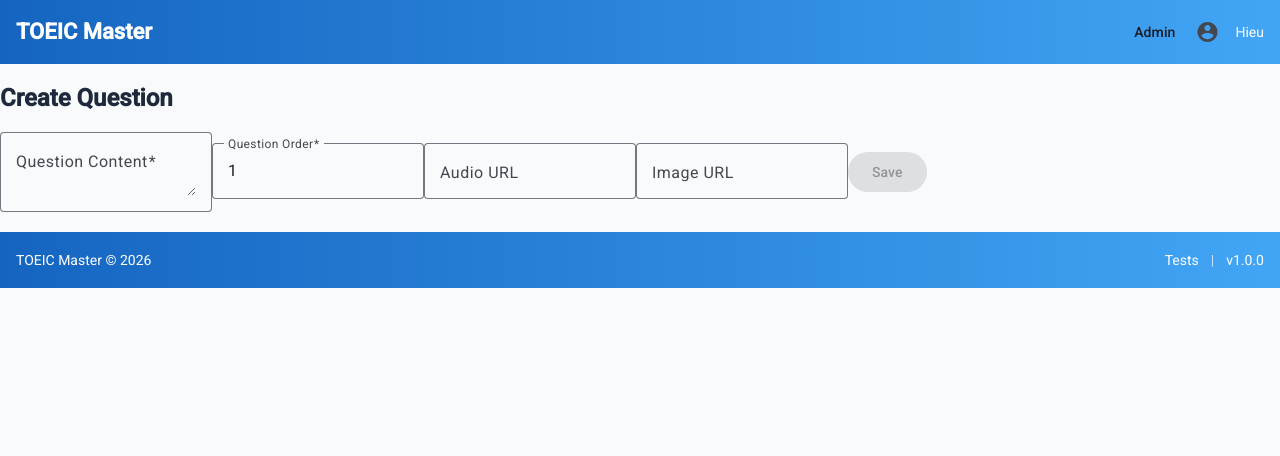
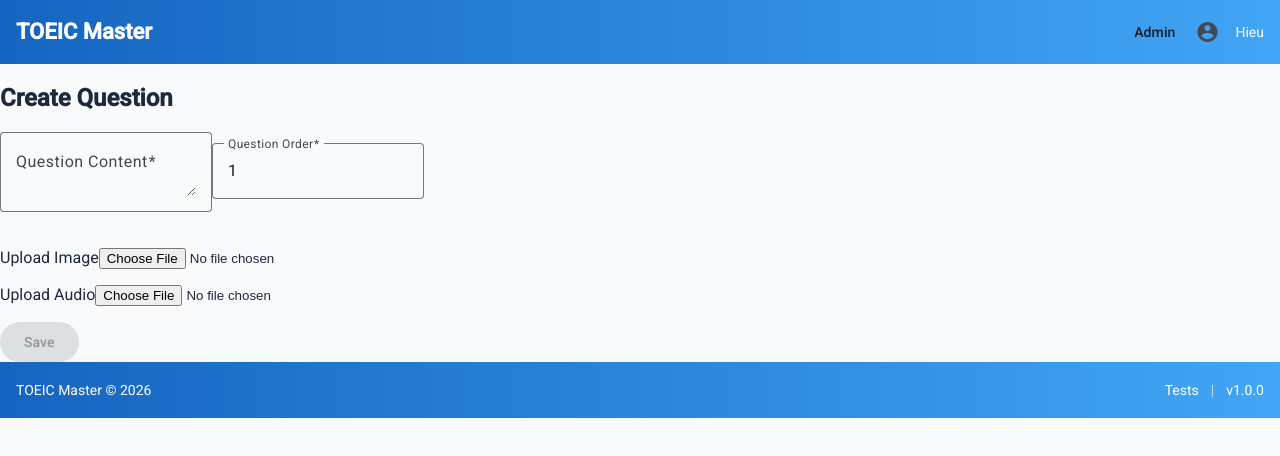
Before and after one commit to hieund20/toeic-practice-fe, an Angular app: page /admin/parts/1/questions/create in a window 1280 px wide. Shown: the top 456 px of the page. Built offline with nearby package versions, Linux system fonts and the light colour scheme.

Commit message:
add upload image and audio feature

```diff
--- a/src/app/features/admin/question-form/question-form.component.css
+++ b/src/app/features/admin/question-form/question-form.component.css
@@ -0,0 +1,14 @@
+.upload-section {
+  margin: 16px 0;
+}
+
+.preview-image {
+  max-width: 300px;
+  margin: 12px 0;
+  border-radius: 8px;
+}
+
+audio {
+  width: 100%;
+  margin: 12px 0;
+}
--- a/src/app/features/admin/question-form/question-form.component.html
+++ b/src/app/features/admin/question-form/question-form.component.html
@@ -4,33 +4,58 @@
   </h2>
 
   <form [formGroup]="form">
-    <mat-form-field appearance="outline">
+    <!-- Content -->
+    <mat-form-field appearance="outline" class="full-width">
       <mat-label>Question Content</mat-label>
+
       <textarea matInput formControlName="content"> </textarea>
     </mat-form-field>
 
-    <mat-form-field appearance="outline">
+    <!-- Question order -->
+    <mat-form-field appearance="outline" class="full-width">
       <mat-label>Question Order</mat-label>
+
       <input matInput type="number" formControlName="questionOrder" />
     </mat-form-field>
 
-    <mat-form-field appearance="outline">
-      <mat-label>Audio URL</mat-label>
-      <input matInput formControlName="audioUrl" />
-    </mat-form-field>
+    <!-- Upload image -->
+    <div class="upload-section">
+      <label>Upload Image</label>
 
-    <mat-form-field appearance="outline">
-      <mat-label>Image URL</mat-label>
-      <input matInput formControlName="imageUrl" />
-    </mat-form-field>
+      <input type="file" accept="image/*" (change)="uploadImage($event)" />
+    </div>
 
+    <!-- Image preview -->
+    <img
+      *ngIf="form.value.imageUrl"
+      [src]="form.value.imageUrl"
+      class="preview-image"
+    />
+
+    <!-- Upload audio -->
+    <div class="upload-section">
+      <label>Upload Audio</label>
+
+      <input type="file" accept="audio/*" (change)="uploadAudio($event)" />
+    </div>
+
+    <!-- Audio preview -->
+    <audio
+      *ngIf="form.value.audioUrl"
+      controls
+      [src]="form.value.audioUrl"
+    ></audio>
+
+    <!-- Save -->
+    <div class="actions">
       <button
         mat-raised-button
         color="primary"
-      [disabled]="form.invalid"
+        [disabled]="form.invalid || isUploadingImage || isUploadingAudio"
         (click)="save()"
       >
-      Save
+        {{ isUploadingImage || isUploadingAudio ? "Uploading..." : "Save" }}
       </button>
+    </div>
   </form>
 </div>
--- a/src/app/features/admin/question-form/question-form.component.ts
+++ b/src/app/features/admin/question-form/question-form.component.ts
@@ -1,6 +1,11 @@
 import { CommonModule } from '@angular/common';
 import { Component, OnInit } from '@angular/core';
-import { FormBuilder, FormGroup, ReactiveFormsModule, Validators } from '@angular/forms';
+import {
+  FormBuilder,
+  FormGroup,
+  ReactiveFormsModule,
+  Validators,
+} from '@angular/forms';
 import { MatButtonModule } from '@angular/material/button';
 import { MatFormFieldModule } from '@angular/material/form-field';
 import { MatInputModule } from '@angular/material/input';
@@ -24,6 +29,9 @@ export class QuestionFormComponent implements OnInit {
 
   partId?: string;
   questionId?: string;
+
+  isUploadingImage = false;
+  isUploadingAudio = false;
 
   constructor(
     private fb: FormBuilder,
@@ -51,6 +59,7 @@ export class QuestionFormComponent implements OnInit {
 
   loadQuestion() {
     this.testService.getQuestionById(this.questionId!).subscribe((res: any) => {
+      this.partId = res.testPartId;
       this.form.patchValue(res);
     });
   }
@@ -75,6 +84,47 @@ export class QuestionFormComponent implements OnInit {
   }
 
   goBack() {
+    console.log(this.partId);
+    if (!this.partId) return;
+
     this.router.navigate(['/admin/parts', this.partId, 'questions']);
   }
+
+  uploadImage(event: any) {
+    const file = event.target.files[0];
+
+    if (!file) return;
+
+    this.isUploadingImage = true;
+
+    this.testService.uploadImage(file).subscribe({
+      next: (res: any) => {
+        this.form.patchValue({
+          imageUrl: res.url,
+        });
+      },
+      complete: () => {
+        this.isUploadingImage = false;
+      },
+    });
+  }
+
+  uploadAudio(event: any) {
+    const file = event.target.files[0];
+
+    if (!file) return;
+
+    this.isUploadingAudio = true;
+
+    this.testService.uploadAudio(file).subscribe({
+      next: (res: any) => {
+        this.form.patchValue({
+          audioUrl: res.url,
+        });
+      },
+      complete: () => {
+        this.isUploadingAudio = false;
+      },
+    });
+  }
 }
--- a/src/app/features/test/test-detail/test-detail.component.html
+++ b/src/app/features/test/test-detail/test-detail.component.html
@@ -46,6 +46,23 @@
         <div class="question-section">
           <h3>Question {{ currentIndex + 1 }}</h3>
 
+          <!-- Question Audio -->
+          <audio
+            *ngIf="currentQuestion.audioUrl"
+            controls
+            [src]="currentQuestion.audioUrl"
+            class="question-audio"
+          ></audio>
+
+          <!-- Question Image -->
+          <img
+            *ngIf="currentQuestion.imageUrl"
+            [src]="currentQuestion.imageUrl"
+            alt="Question image"
+            class="question-image"
+          />
+
+          <!-- Question Content -->
           <p>
             {{ currentQuestion.content }}
           </p>
--- a/src/app/services/test.service.ts
+++ b/src/app/services/test.service.ts
@@ -78,4 +78,18 @@ export class TestService {
   deleteAnswer(id: string) {
     return this.http.delete(`${this.baseUrl}/answers/${id}`);
   }
+
+  uploadImage(file: File) {
+    const formData = new FormData();
+    formData.append('file', file);
+
+    return this.http.post<any>(`${this.baseUrl}/upload/image`, formData);
+  }
+
+  uploadAudio(file: File) {
+    const formData = new FormData();
+    formData.append('file', file);
+
+    return this.http.post<any>(`${this.baseUrl}/upload/audio`, formData);
+  }
 }
```
Lines whose indentation alone changed are shown as unchanged.
